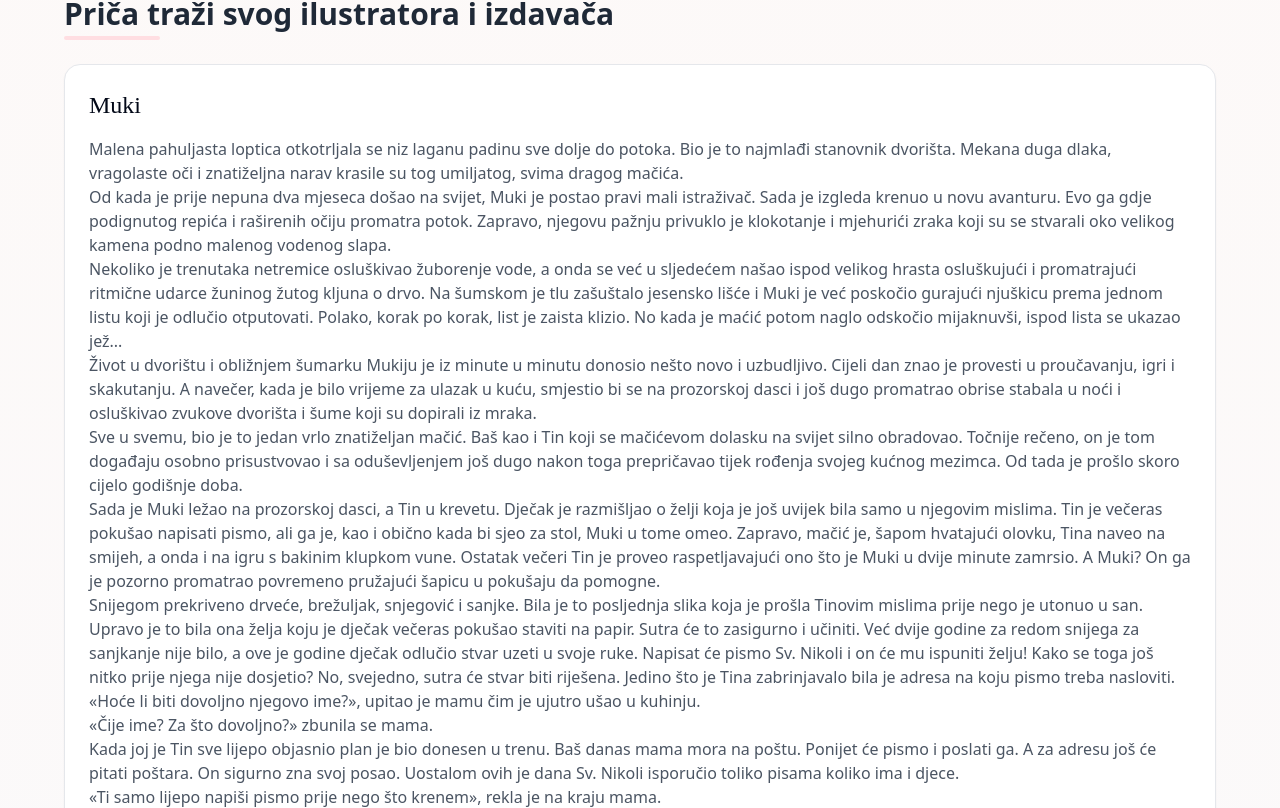
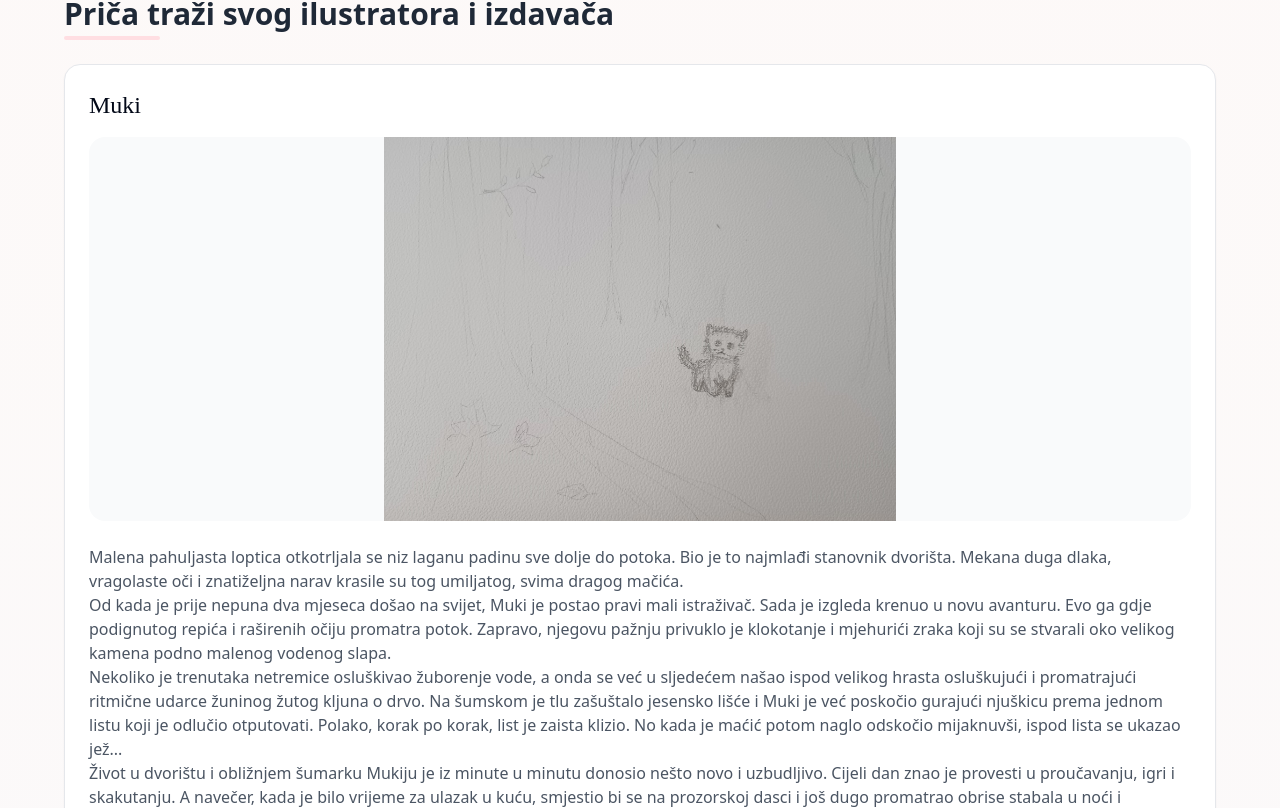
Before and after one commit to TatjanaRozalijaOvcar/pastel-storyland, a React (Vite) app: page / in a window 1280 px wide. Shown: the part 1492-2300 px from the top of the page. Built offline with nearby package versions, Linux system fonts and the light colour scheme.

Commit message:
Add Muki story image
Add an image to the Muki story section.

```diff
--- a/src/pages/Index.tsx
+++ b/src/pages/Index.tsx
@@ -84,6 +84,11 @@ const Index = () => {
           <h2 className="section-title">Priča traži svog ilustratora i izdavača</h2>
           <Card className="book-card">
             <h3 className="font-playfair text-2xl mb-4">Muki</h3>
+            <img
+              src="/lovable-uploads/dc299811-ad5a-4eb5-871d-6158b88eca55.png"
+              alt="Ilustracija Mukija"
+              className="w-full h-auto max-h-96 object-contain mb-6 bg-gray-50 rounded-lg"
+            />
             <div className="text-gray-600 mb-4 prose prose-gray max-w-none">
               <p>Malena pahuljasta loptica otkotrljala se niz laganu padinu sve dolje do potoka. Bio je to najmlađi stanovnik dvorišta. Mekana duga dlaka, vragolaste oči i znatiželjna narav krasile su tog umiljatog, svima dragog mačića.</p>
               <p>Od kada je prije nepuna dva mjeseca došao na svijet, Muki je postao pravi mali istraživač. Sada je izgleda krenuo u novu avanturu. Evo ga gdje podignutog repića i raširenih očiju promatra potok. Zapravo, njegovu pažnju privuklo je klokotanje i mjehurići zraka koji su se stvarali oko velikog kamena podno malenog vodenog slapa.</p>
```
Also changed, not shown: public/lovable-uploads/dc299811-ad5a-4eb5-871d-6158b88eca55.png (added).
